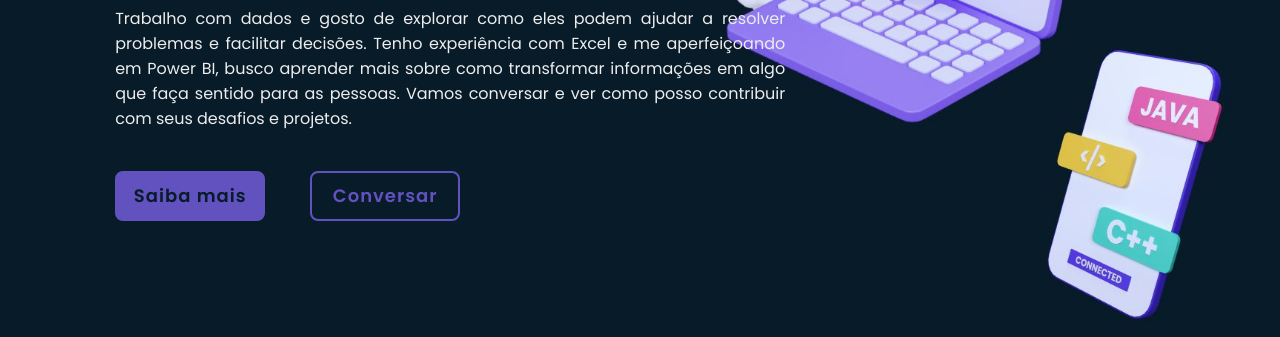
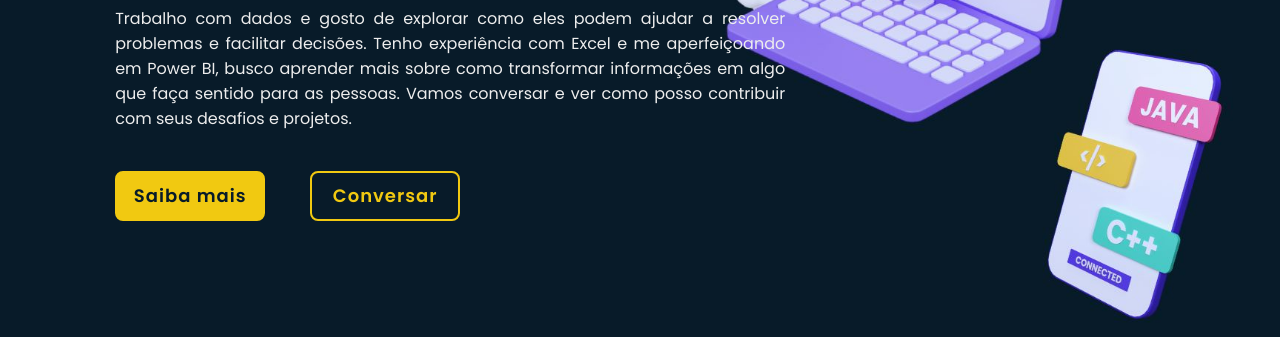
Before and after one commit to AlvaroGR028/Portfolio-Alvaro-Goncalves, a plain HTML site: page index.html in a window 1280 px wide. Shown: the part 377-714 px from the top of the page. Drawn offline with nearby package versions, Linux system fonts and the light colour scheme.

Commit message:
Mudança cor

```diff
--- a/css/style.css
+++ b/css/style.css
@@ -15,8 +15,8 @@
     --bg-color: #081b29;
     --second-bg-color: #112e42;
     --text-color: #ededed;
-    --main-color: #6152C0;
-    /* --main-color: #F1C911; */
+    /* --main-color: #6152C0; */
+    --main-color: #F1C911;
 }
 
 html {
```
